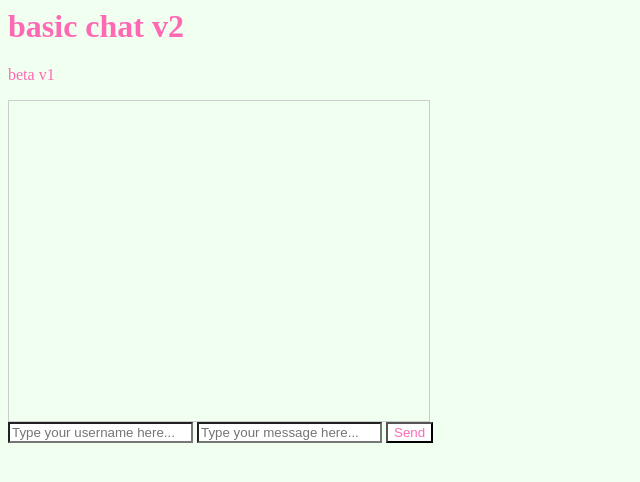
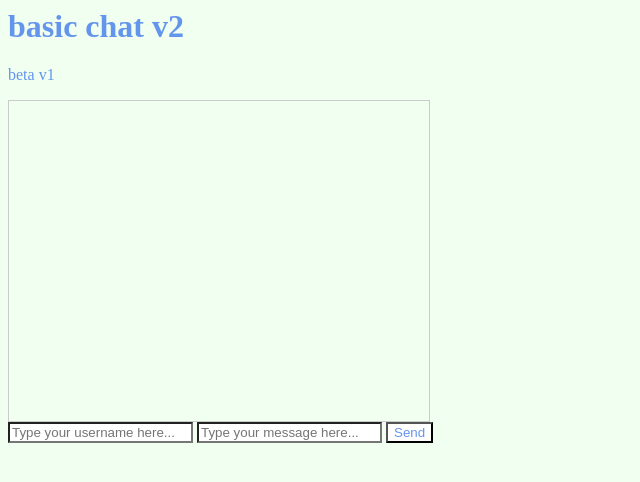
Before and after one commit to benjicurtis/basic-chat, a Flask app: page / in a window 1280 px wide. Shown: the top 482 px of the page, without its empty margins (0-640 px from the left). Run offline with Flask 3, Linux system fonts and the light colour scheme; data that the repository does not hold is empty.

Commit message:
Change chat interface colors to cornflowerblue
Updated text color in the chat interface from hotpink to cornflowerblue for better visibility.

```diff
--- a/chat2/templates/index.html
+++ b/chat2/templates/index.html
@@ -3,12 +3,12 @@
     <title>Basic Chat v2</title>
 </head>
 <body style="background-color: honeydew;">
-    <h1 style="color: hotpink">basic chat v2</h1>
-    <p style="color: hotpink">beta v1</p>
-    <div id="chatbox" style="width: 400px; height: 300px; border: 1px solid #ccc; overflow-y: scroll; padding: 10px; color: hotpink;"></div>
-    <input style="background-color: white; color: hotpink;" type="text" id="usernameInput" autocomplete="off" placeholder="Type your username here..." style="width: 300px;">
-    <input style="background-color: white; color: hotpink;" type="text" id="messageInput" autocomplete="off" placeholder="Type your message here..." style="width: 300px;">
-    <button style="background-color: white; color: hotpink;" onclick="sendMessage()">Send</button>
+    <h1 style="color: cornflowerblue">basic chat v2</h1>
+    <p style="color: cornflowerblue">beta v1</p>
+    <div id="chatbox" style="width: 400px; height: 300px; border: 1px solid #ccc; overflow-y: scroll; padding: 10px; color: cornflowerblue;"></div>
+    <input style="background-color: white; color: cornflowerblue;" type="text" id="usernameInput" autocomplete="off" placeholder="Type your username here..." style="width: 300px;">
+    <input style="background-color: white; color: cornflowerblue;" type="text" id="messageInput" autocomplete="off" placeholder="Type your message here..." style="width: 300px;">
+    <button style="background-color: white; color: cornflowerblue;" onclick="sendMessage()">Send</button>
     <script>
         const chatbox = document.getElementById("chatbox");
         function sendMessage() {
```
